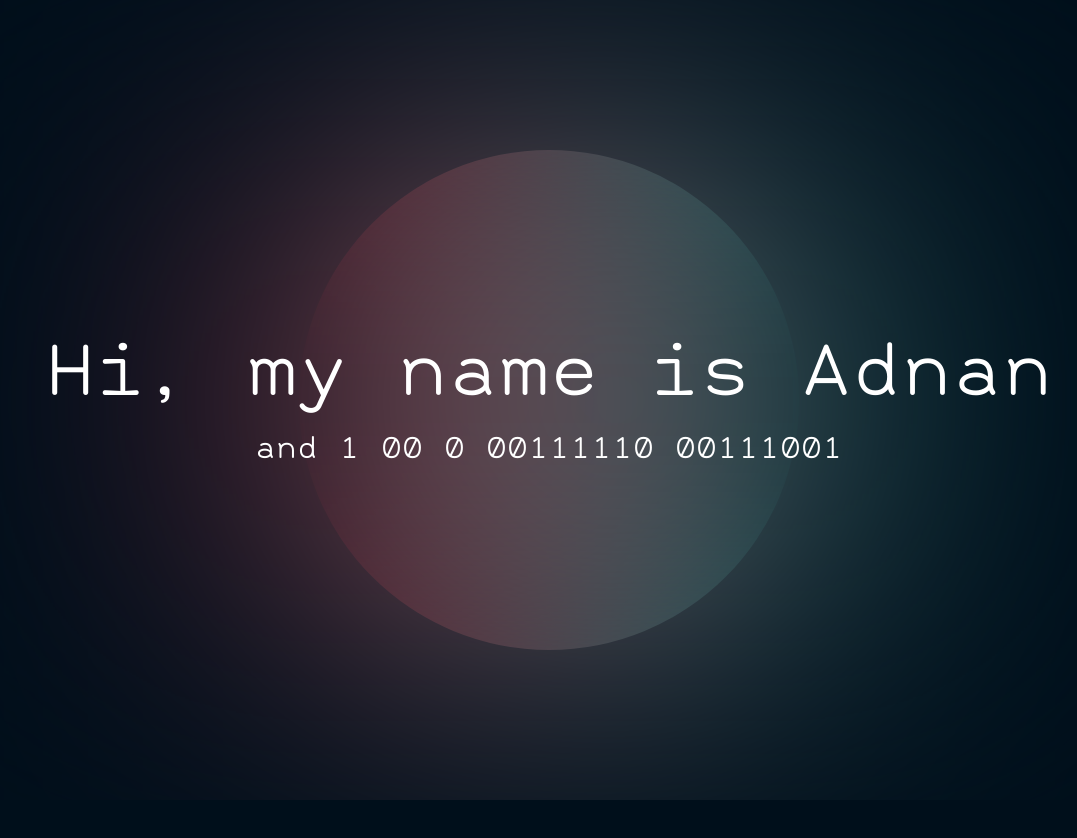
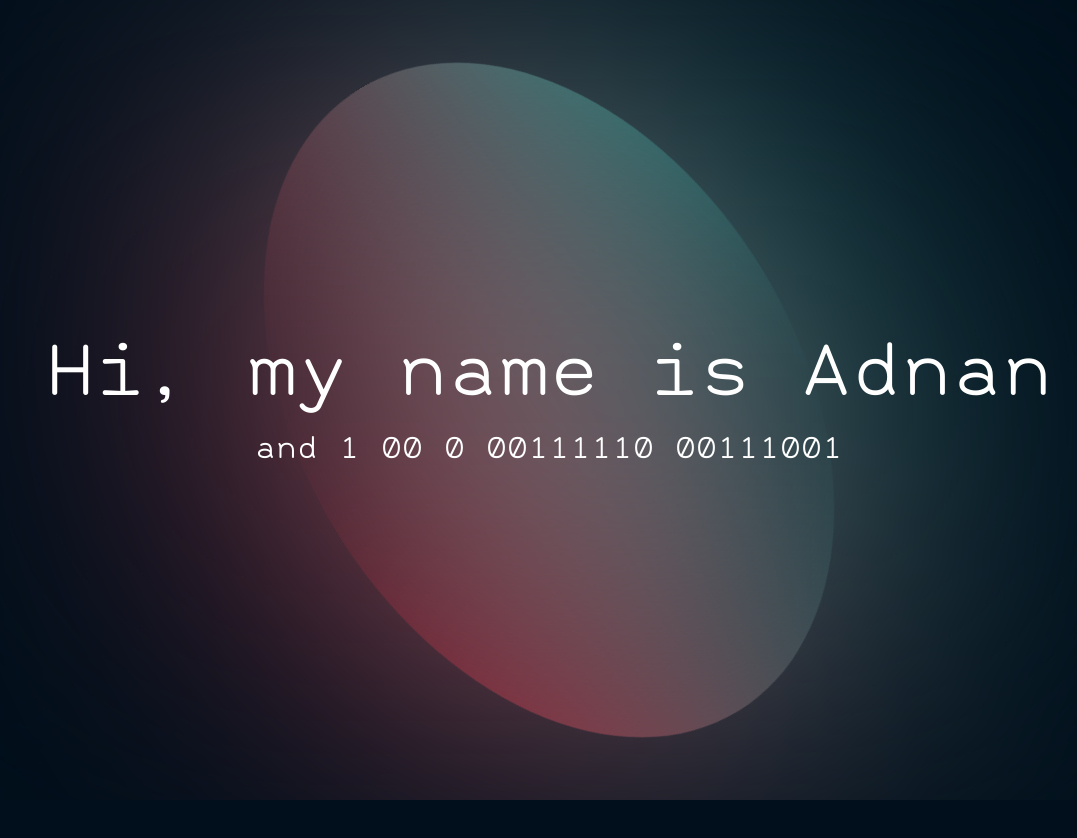
Before and after one commit to AdnanSilajdzic/Portfolio, a React (Vite) app: page / in a window 1280 px wide. Shown: the top 838 px of the page, without its empty margins (91-1168 px from the left). Before the commit the page ends 800 px from the top, so only its background shows below. Built offline with nearby package versions, Linux system fonts and the light colour scheme.

Commit message:
fixed bug with blob animation

```diff
--- a/src/components/Blob.tsx
+++ b/src/components/Blob.tsx
@@ -4,8 +4,20 @@ type Props = {};
 
 const Blob = () => {
 	useEffect(() => {
+		const blob = document.querySelector('#blob') as HTMLDivElement;
+		//add rotation animation that also elongates the blob
+		blob.animate(
+			[
+				{ transform: 'rotate(0deg) scaleY(1)' },
+				{ transform: 'rotate(360deg) scaleY(1.5)' },
+				{ transform: 'rotate(720deg) scaleY(1)' },
+			],
+			{
+				duration: 12000,
+				iterations: Infinity,
+			}
+		);
 		addEventListener('pointermove', (e) => {
-			const blob = document.querySelector('#blob') as HTMLDivElement;
 			let x = e.clientX;
 			let y = e.clientY;
 			if (y > window.innerHeight - 450) {
@@ -16,7 +28,7 @@ const Blob = () => {
 					left: `${x}px`,
 					top: `${y}px`,
 				},
-				{ duration: 15000, fill: 'forwards' }
+				{ duration: 20000, fill: 'forwards' }
 			);
 		});
 		//remove event listener when the component unmounts
@@ -28,7 +40,7 @@ const Blob = () => {
 		<div>
 			<div
 				id="blob"
-				className="absolute left-1/2 top-1/2 z-0 h-[500px] w-[500px] rounded-full bg-gradient-to-r from-[#E71D36] to-[#2EC4B6]"
+				className="blob absolute left-1/2 top-1/2 z-0 h-[500px] w-[500px] rounded-full bg-gradient-to-r from-[#E71D36] to-[#2EC4B6]"
 			></div>
 			<div
 				id="blur"
--- a/src/index.css
+++ b/src/index.css
@@ -75,7 +75,6 @@ body {
 }
 
 #blob {
-	animation: rotate 5s linear infinite;
 	animation: grow-and-appear 3s ease-in-out;
 	translate: -50% -50%;
 }
```
